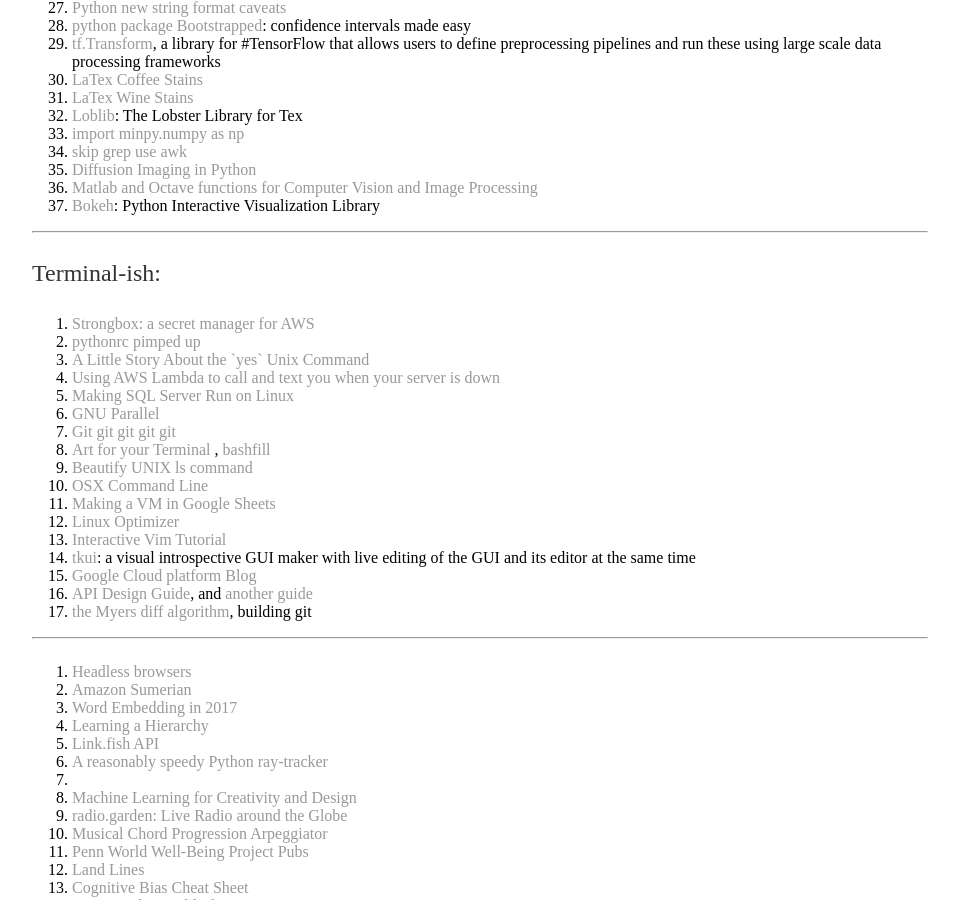
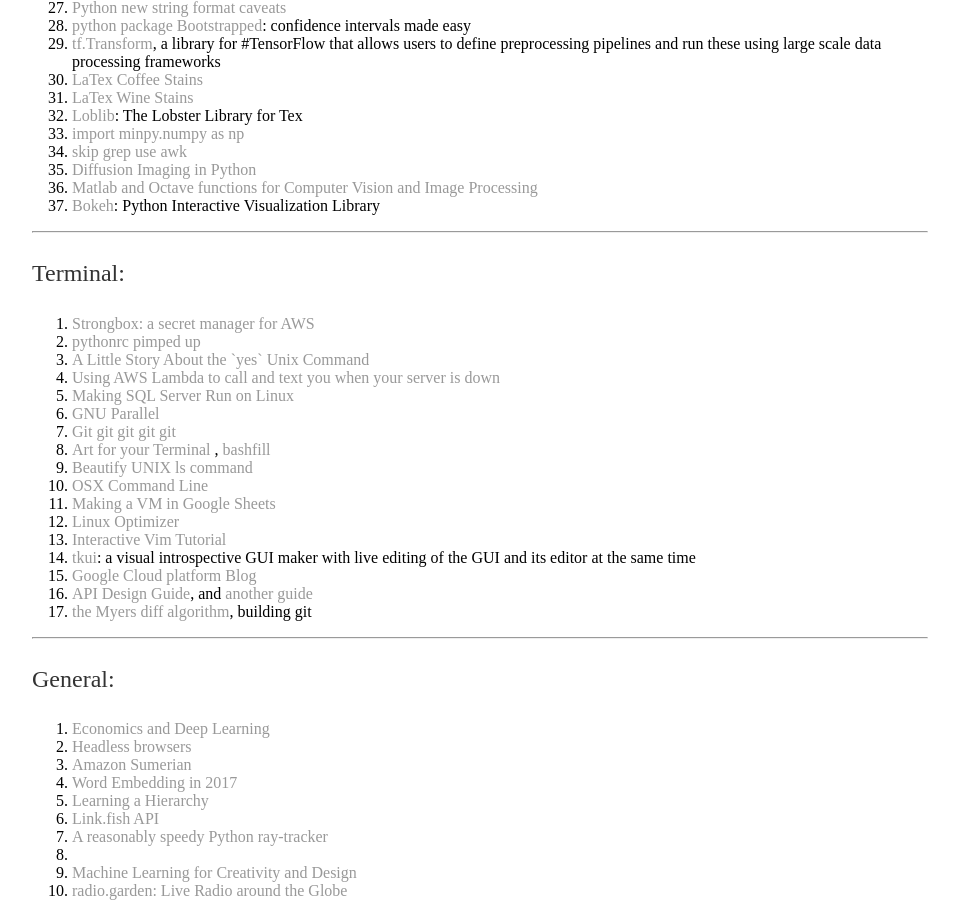
Before and after one commit to shenglih/shenglih.github.io, a Jekyll site: the page built from memo/index.html, in a window 1280 px wide and 900 px high, scrolled down 1354 px. Shown: the whole window, without its empty margins (160-1119 px from the left). Built offline with Jekyll 4.4.1, drawn with Linux system fonts in a browser that asks for light colours; some of the changed text lies outside the part shown.

Commit message:
Update index.html

```diff
--- a/memo/index.html
+++ b/memo/index.html
@@ -85,7 +85,7 @@
 		<li><a href="http://bokeh.pydata.org/en/latest/"> Bokeh</a>: Python Interactive Visualization Library</li>
 	</ol>
 	<hr>
-	<p>Terminal-ish:</p>
+	<p>Terminal:</p>
 	<ol>
 		<li><a href="https://schibsted.github.io">Strongbox: a secret manager for AWS</a></li>
 		<li><a href="https://github.com/lonetwin/pythonrc/"> pythonrc pimped up</a></li>
@@ -108,8 +108,9 @@
 
 	</ol>
 	<hr>
-	<p></p>
+	<p>General:</p>
 	<ol>
+		<li><a href="http://econ-neural.net/"> Economics and Deep Learning </a></li>
 		<li><a href="https://github.com/dhamaniasad/HeadlessBrowsers/blob/master/README.md"> Headless browsers </a> </li>
 		<li><a href=""> Amazon Sumerian </a></li>
 		<li><a href="https://ruder.io/word-embeddings-2017"> Word Embedding in 2017</a></li>
@@ -137,7 +138,6 @@
 		<li><a href="https://github.com/JonathanLink/PDFLayoutTextStripper">PDF Layout Text Stripper</a></li>
 		<li><a href="https://github.com/warner/magic-wormhole/blob/master/README.md"> File Transfer between Computers</a></li>
 		<li><a href="https://research.fb.com/prophet-forecasting-at-scale/?">Prophet</a>: forecasting at scale</li>
-
 	</ol>
 	<hr>
 	<p> ML/AI/DP/NLP/CL/CV/...</p>
@@ -228,6 +228,7 @@
 		<li><a href="https://openreview.net/group?id=ICLR.cc/2017/conference"> ICLR 2017 </a></li>
 		<li><a href="http://videolectures.net/iccv2015_santiago/"> ICCV 2015 Video Captures </a></li>
 		<li><a href="http://acl2017.org/program"> ACL 2017 </a></li>
+		<li><a href="https://www.economicsofai.com/"> Economics of AI (NBER) </a></li>
 	</ol>
 
 	<p> Graphics: </p>
```
